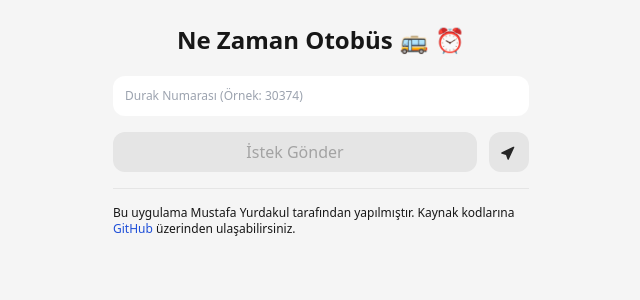
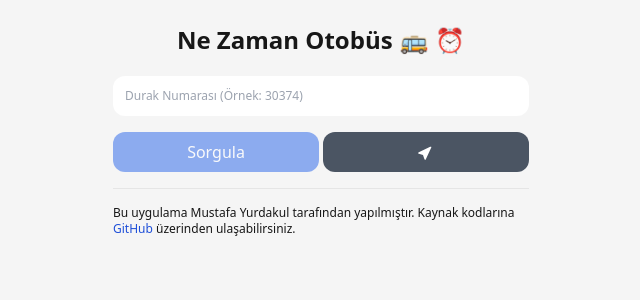
Before and after one commit to mustafayurdakul/when-bus, a React (Create React App) app: page / in a window 1280 px wide. Shown: the top 300 px of the page, without its empty margins (319-959 px from the left). Built offline with nearby package versions, Linux system fonts and the light colour scheme.

Commit message:
Some component changes

```diff
--- a/src/App.tsx
+++ b/src/App.tsx
@@ -5,6 +5,8 @@ import AppService from "./App.service";
 import BusCard from "./BusCard";
 import BusInfo from "./types/BusInfo";
 import BusStationInfo from "./types/BusStationInfo";
+import SharePage from "./pages/SharePage";
+import CustomButton from "./components/CustomButton";
 
 
 const App: React.FC = () => {
@@ -212,55 +214,23 @@ const App: React.FC = () => {
 									</select>
 								}
 							</div>
-							<div className="flex justify-between items-center">
-								<button
-									className="bg-blue-600 text-white
-					disabled:bg-neutral-200 disabled:text-neutral-400 dark:disabled:text-neutral-600 dark:disabled:bg-neutral-800
-					py-2 px-4 rounded-xl w-full mr-3"
-									onClick={getUpcomingBuses}
-									disabled={isLoading || !validateInput()}
-								>
-									{
-										isLoading ? (
-											<div className="flex items-center justify-center">
-												<span className="mr-2">Yükleniyor</span>
-												<svg
-													className="animate-spin h-5 w-5 "
-													xmlns="http://www.w3.org/2000/svg"
-													fill="none"
-													viewBox="0 0 24 24"
-												>
-													<circle
-														className="opacity-25"
-														cx="12"
-														cy="12"
-														r="10"
-														stroke="currentColor"
-														strokeWidth="4"
-													></circle>
-													<path
-														className="opacity-75"
-														fill="currentColor"
-														d="M4 12a8 8 0 018-8V0C5.373 0 0 5.373 0 12h4zm2 5.291A7.962 7.962 0 014 12H0c0 3.042 1.135 5.824 3 7.938l3-2.647z"
-													></path>
-												</svg>
-											</div>
-										) : (
-											"İstek Gönder"
-										)
-									}
-								</button>
-								<button
-									className={
-										"rounded-xl " +
-										(toggleLocation ? "text-white bg-indigo-600 dark:bg-indigo-600" : "text-neutral-800 dark:text-neutral-200 bg-neutral-200 dark:bg-neutral-800") +
-										" disabled:bg-neutral-200 disabled:text-neutral-400 dark:disabled:text-neutral-600 dark:disabled:bg-neutral-800"
-									}
-									style={{ height: "40px", width: "40px", minWidth: "40px" }}
+							<div className="flex space-x-1">
+								<CustomButton
+									size="medium"
+									rounded="xl"
+									loading={isLoading}
+									disabled={!validateInput()}
+									onClick={() => getUpcomingBuses()}>
+									Sorgula
+								</CustomButton>
+								<CustomButton
+									variant={toggleLocation ? "success" : "secondary"}
+									size="medium"
+									rounded="xl"
+									className="w-1/6"
 									disabled={isLoading}
 									onClick={() => setToggleLocation(!toggleLocation)}
 								>
-									<div className="flex items-center justify-center">
 									<svg
 										baseProfile="tiny"
 										viewBox="0 0 24 24"
@@ -269,8 +239,7 @@ const App: React.FC = () => {
 									>
 										<path d="M10.368 19.102c.349 1.049 1.011 1.086 1.478.086l5.309-11.375c.467-1.002.034-1.434-.967-.967L4.812 12.154c-1.001.467-.963 1.129.085 1.479L9 15l1.368 4.102z" />
 									</svg>
-									</div>
-								</button>
+								</CustomButton>
 							</div>
 							{
 								lastUpdateTime !== "" && (upcomingBusses.length > 0 || allBusses.length > 0) && (
@@ -294,7 +263,7 @@ const App: React.FC = () => {
 												}
 											</div>
 											{upcomingBusses.map((item, index) => (
-												<BusCard key={index} {...item} handleClickStation={({id, name}) => {
+												<BusCard key={index} {...item} handleClickStation={({ id, name }) => {
 													setBusStationInfo({ id: id, name: name });
 													setToggleLocation(false);
 												}}></BusCard>
@@ -315,7 +284,7 @@ const App: React.FC = () => {
 												}
 											</div>					{
 												allBusses.map((item, index) => (
-													<BusCard key={index} {...item} handleClickStation={({id, name}) => {
+													<BusCard key={index} {...item} handleClickStation={({ id, name }) => {
 														setBusStationInfo({ id: id, name: name });
 														setToggleLocation(false);
 													}}></BusCard>
@@ -348,26 +317,7 @@ const App: React.FC = () => {
 					)
 				}
 				{
-					(share === 5) && (
-						<div className="flex flex-row items-center justify-center border-t border-b border-neutral-200 dark:border-neutral-800 py-4">
-							<div className="mr-4 bg-white dark:bg-neutral-300 p-2 rounded shadow">
-								<img src={require("./Code.png")} alt="Share" className="w-48" />
-							</div>
-							<div className="flex flex-col text-xs">
-								<span className="mb-2">
-									Bu uygulama Mustafa Yurdakul tarafından yapılmıştır. Kaynak kodlarına <a className="text-blue-700" href="https://github.com/mustafayurdakul/when-bus">GitHub</a> üzerinden ulaşabilirsiniz.
-								</span>
-								<span className="mb-2">
-									<a href="https://mustafayurdakul.github.io/when-bus/" className="text-neutral-700"
-									>mustafayurdakul.github.io/when-bus</a>
-								</span>
-								<span>
-									<a href="mailto:mustafa@yurdakul.dev" className="text-neutral-700"
-									>mustafa@yurdakul.dev</a>
-								</span>
-							</div>
-						</div>
-					)
+					(share === 5) && <SharePage />
 				}
 			</div>
 			<Toaster />
--- /dev/null
+++ b/src/components/CustomButton.tsx
@@ -0,0 +1,115 @@
+import React from "react";
+
+interface CustomButtonProps {
+	children: React.ReactNode;
+	variant?: "primary" | "secondary" | "success" | "danger" | "warning" | "info" | "light" | "dark";
+	size?: "small" | "medium" | "large";
+	rounded?: "none" | "small" | "medium" | "large" | "xl" | "full";
+	loading?: boolean;
+	disabled?: boolean;
+	className?: string;
+	onClick?: () => void;
+}
+
+function CustomButton(props: CustomButtonProps) {
+
+	const { children, variant, size, rounded, loading, disabled, className, onClick } = props;
+
+	const getVariant = () => {
+		switch (variant) {
+		case "primary":
+			return "bg-blue-600 hover:bg-blue-700 text-white dark:bg-blue-500 dark:hover:bg-blue-600";
+		case "secondary":
+			return "bg-gray-600 hover:bg-gray-700 text-white dark:bg-gray-500 dark:hover:bg-gray-600";
+		case "success":
+			return "bg-green-600 hover:bg-green-700 text-white dark:bg-green-500 dark:hover:bg-green-600";
+		case "danger":
+			return "bg-red-600 hover:bg-red-700 text-white dark:bg-red-500 dark:hover:bg-red-600";
+		case "warning":
+			return "bg-yellow-600 hover:bg-yellow-700 text-white dark:bg-yellow-500 dark:hover:bg-yellow-600";
+		case "info":
+			return "bg-teal-600 hover:bg-teal-700 text-white dark:bg-teal-500 dark:hover:bg-teal-600";
+		case "light":
+			return "bg-gray-300 hover:bg-gray-400 text-gray-800 dark:bg-gray-700 dark:hover:bg-gray-800";
+		case "dark":
+			return "bg-gray-800 hover:bg-gray-900 text-white dark:bg-gray-700 dark:hover:bg-gray-800";
+		default:
+			return "bg-blue-600 hover:bg-blue-700 text-white dark:bg-blue-500 dark:hover:bg-blue-600";
+		}
+	};
+
+
+	const getSize = () => {
+		switch (size) {
+		case "small":
+			return "px-4 py-1 text-sm";
+		case "medium":
+			return "px-4 py-2 text-base";
+		case "large":
+			return "px-4 py-3 text-lg";
+		default:
+			return "px-4 py-2 text-base";
+		}
+	};
+
+	const getRounded = () => {
+		switch (rounded) {
+		case "none":
+			return "";
+		case "small":
+			return "rounded-sm";
+		case "medium":
+			return "rounded-md";
+		case "large":
+			return "rounded-lg";
+		case "xl":
+			return "rounded-xl";
+		case "full":
+			return "rounded-full";
+		default:
+			return "rounded-md";
+		}
+	};
+
+	return (
+		<button
+			className={`w-full flex flex-row items-center justify-center space-x-2
+			${getVariant()}
+			${getSize()}
+			${getRounded()}
+			${loading ? "opacity-50 cursor-not-allowed" : ""}
+			${className ? className : ""}
+			disabled:opacity-50 disabled:cursor-not-allowed`}
+			disabled={loading || disabled}
+			onClick={onClick}
+		>
+			{loading ? "" : children}
+			{loading && (
+				<svg
+					className="animate-spin h-6 w-6"
+					xmlns="http://www.w3.org/2000/svg"
+					fill="none"
+					viewBox="0 0 24 24"
+				>
+					<circle
+						className="opacity-25"
+						cx="12"
+						cy="12"
+						r="10"
+						stroke="currentColor"
+						strokeWidth="4"
+					></circle>
+					<path
+						className="opacity-75"
+						fill="currentColor"
+						d="M4 12a8 8 0 018-8V0C5.373 0 0 5.373 0 12h4zm2 5.291A7.962 7.962 0 014 12H0c0 3.042 1.135 5.824 3 7.938l3-2.647z"
+					></path>
+				</svg>
+			)}
+		</button>
+	);
+
+}
+
+
+export default CustomButton;
--- /dev/null
+++ b/src/pages/SharePage.tsx
@@ -0,0 +1,26 @@
+import React from "react";
+
+function SharePage() {
+	return (
+		<div className="flex flex-row items-center justify-center border-t border-b border-neutral-200 dark:border-neutral-800 py-4">
+			<div className="mr-4 bg-white dark:bg-neutral-300 p-2 rounded shadow">
+				<img src={require("../assets/Code.png")} alt="Share" className="w-48" />
+			</div>
+			<div className="flex flex-col text-xs">
+				<span className="mb-2">
+					Bu uygulama Mustafa Yurdakul tarafından yapılmıştır. Kaynak kodlarına <a className="text-blue-700" href="https://github.com/mustafayurdakul/when-bus">GitHub</a> üzerinden ulaşabilirsiniz.
+				</span>
+				<span className="mb-2">
+					<a href="https://mustafayurdakul.github.io/when-bus/" className="text-neutral-700"
+					>mustafayurdakul.github.io/when-bus</a>
+				</span>
+				<span>
+					<a href="mailto:mustafa@yurdakul.dev" className="text-neutral-700"
+					>mustafa@yurdakul.dev</a>
+				</span>
+			</div>
+		</div>
+	);
+}
+
+export default SharePage;
```
Also changed, not shown: src/assets/Code.png (renamed from src/Code.png). Lines whose indentation alone changed are shown as unchanged.
